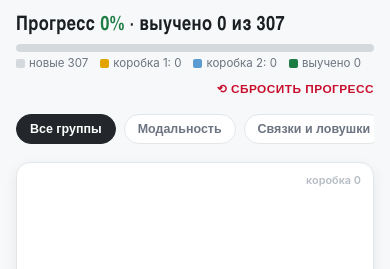
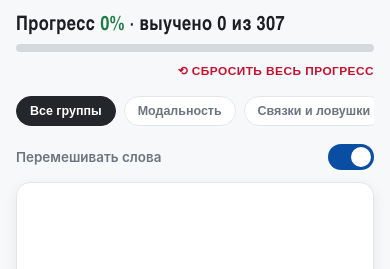
Before and after one commit to PAVELAVA/dgt-trainer, a plain HTML site: page advanced/index.html in a window 390 px wide. Shown: the part 116-385 px from the top of the page. Drawn offline with Linux system fonts and the light colour scheme.

Commit message:
fix: know=learned, shuffle toggle, per-group reset

```diff
--- a/advanced/index.html
+++ b/advanced/index.html
@@ -141,6 +141,13 @@
   }
   .filter-row{display:flex;gap:8px;overflow-x:auto;padding-bottom:8px;margin-bottom:10px;scrollbar-width:none}
   .filter-row::-webkit-scrollbar{display:none}
+  .order-row{display:flex;align-items:center;justify-content:space-between;gap:10px;font-size:.84rem;color:var(--muted);margin-bottom:12px;font-weight:600}
+  .switch{position:relative;display:inline-block;width:46px;height:26px;flex-shrink:0}
+  .switch input{opacity:0;width:0;height:0}
+  .slider{position:absolute;inset:0;background:#c9ced4;border-radius:26px;transition:.2s;cursor:pointer}
+  .slider::before{content:"";position:absolute;height:20px;width:20px;left:3px;top:3px;background:#fff;border-radius:50%;transition:.2s}
+  .switch input:checked + .slider{background:var(--blue)}
+  .switch input:checked + .slider::before{transform:translateX(20px)}
   .chip{
     flex-shrink:0;padding:7px 13px;border-radius:20px;border:1px solid var(--line);
     background:#fff;font-size:.78rem;font-weight:600;color:var(--muted);cursor:pointer;white-space:nowrap;
@@ -549,11 +556,12 @@
       if(Array.isArray(s.boxes) && s.boxes.length===WORDS.length) boxes = s.boxes;
       if(s.filter) filterGroup = s.filter;
       if(s.dir) qDir = s.dir;
+      if(typeof s.shuffle==='boolean') shuffleMode = s.shuffle;
     }
   }catch(e){ storageOK = false; }
 }
 function saveState(){
-  try{ localStorage.setItem(STORE_KEY, JSON.stringify({boxes, filter:filterGroup, dir:qDir, ts:Date.now()})); }
+  try{ localStorage.setItem(STORE_KEY, JSON.stringify({boxes, filter:filterGroup, dir:qDir, shuffle:shuffleMode, ts:Date.now()})); }
   catch(e){ storageOK = false; }
 }
 /* страховка: сохраняем при сворачивании/закрытии */
@@ -573,23 +581,16 @@
 }
 
 /* ===== Прогресс ===== */
-function progressHTML(){
-  const c=[0,0,0,0];
-  boxes.forEach(b=>c[b]++);
-  const n=WORDS.length;
-  const cols=['#d4d9de','#e2a400','#5a9bd4','#1c7c43'];
-  let segs='';
-  for(let i=0;i<4;i++) segs+=`<div class="seg" style="width:${(c[i]/n*100)}%;background:${cols[i]}"></div>`;
+function progressHTML(scoped){
+  const pool = WORDS.map((w,i)=>({...w,i})).filter(w=> !scoped || filterGroup==='all' || w.g===filterGroup);
+  const n=pool.length;
+  const known = pool.filter(w=>boxes[w.i]===3).length;
+  const pct = n? Math.round(known/n*100):0;
+  const inGroup = scoped && filterGroup!=='all';
   return `<div class="progress">
-    <div class="bigstat">Прогресс <b>${Math.round(boxes.reduce((s,b)=>s+b,0)/(3*n)*100)}%</b> · выучено ${c[3]} из ${n}</div>
-    <div class="bar">${segs}</div>
-    <div class="legend">
-      <span><i style="background:${cols[0]}"></i>новые ${c[0]}</span>
-      <span><i style="background:${cols[1]}"></i>коробка 1: ${c[1]}</span>
-      <span><i style="background:${cols[2]}"></i>коробка 2: ${c[2]}</span>
-      <span><i style="background:${cols[3]}"></i>выучено ${c[3]}</span>
-    </div>
-    <button class="reset-link" onclick="resetProgress()">⟲ Сбросить прогресс</button>
+    <div class="bigstat">${inGroup?GROUPS[filterGroup].name+': ':'Прогресс '}<b>${pct}%</b> · выучено ${known} из ${n}</div>
+    <div class="bar"><div class="seg" style="width:${pct}%;background:#1c7c43"></div><div class="seg" style="width:${100-pct}%;background:#d4d9de"></div></div>
+    <button class="reset-link" onclick="resetProgress()">⟲ Сбросить ${inGroup?'эту группу':'весь прогресс'}</button>
   </div>`;
 }
 
@@ -601,16 +602,14 @@
 }
 
 /* ===== Режим «Учить» ===== */
-let session=[], idx=0, flipped=false, filterGroup='all';
+let session=[], idx=0, flipped=false, filterGroup='all', shuffleMode=true;
 
 function buildSession(){
   let pool = WORDS.map((w,i)=>({...w,i}))
     .filter(w=> filterGroup==='all' || w.g===filterGroup);
-  // приоритет младшим коробкам; выученные (3) показываем редко
-  pool.sort((a,b)=> boxes[a.i]-boxes[b.i] || Math.random()-0.5);
-  const active = pool.filter(w=>boxes[w.i]<3);
-  session = (active.length? active : pool).slice(0,20);
-  shuffle(session);
+  let active = pool.filter(w=>boxes[w.i]<3);   // невыученные, в исходном порядке
+  if(shuffleMode) shuffle(active);             // ползунок включён — перемешать
+  session = filterGroup==='all' ? active.slice(0,20) : active;
   idx=0; flipped=false;
 }
 function shuffle(a){for(let i=a.length-1;i>0;i--){const j=Math.floor(Math.random()*(i+1));[a[i],a[j]]=[a[j],a[i]];}}
@@ -622,27 +621,26 @@
     ${Object.entries(GROUPS).map(([k,g])=>
       `<button class="chip ${filterGroup===k?'active':''}" onclick="setFilter('${k}')">${g.name}</button>`).join('')}
   </div>`;
+  const toggle = `<div class="order-row"><span>Перемешивать слова</span>
+    <label class="switch"><input type="checkbox" ${shuffleMode?'checked':''} onchange="toggleShuffle(this.checked)"><span class="slider"></span></label></div>`;
   if(!session.length || idx>=session.length){
     buildSession();
   }
-  const learned = boxes.filter(b=>b===3).length;
-  if(learned===WORDS.length && filterGroup==='all'){
-    v.innerHTML = progressHTML()+chips+`
+  if(!session.length){
+    v.innerHTML = progressHTML(true)+chips+toggle+`
       <div class="done-banner">
         <div class="sign-ok">✓</div>
-        <h2>Все слова выучены</h2>
-        <p>Прогоните режим «Тест» в обе стороны для закрепления.</p>
-        <button class="ghost-btn" onclick="resetProgress()">Сбросить прогресс</button>
+        <h2>${filterGroup==='all'?'Все слова выучены':'Группа выучена'}</h2>
+        <p>${filterGroup==='all'?'Прогоните режим «Тест» для закрепления.':'Выберите другую группу или сбросьте эту кнопкой «Сбросить» выше.'}</p>
       </div>`;
     return;
   }
   const w = session[idx];
   const g = GROUPS[w.g];
-  v.innerHTML = progressHTML()+chips+`
+  v.innerHTML = progressHTML(true)+chips+toggle+`
     <div class="card-zone">
       <div class="flashcard ${flipped?'flipped':''}" id="fc" onclick="flipCard()">
         <div class="face front">
-          <span class="boxbadge">коробка ${boxes[w.i]}</span>
           <span class="grouptag" style="background:${g.color}1a;color:${g.color}">${g.name}</span>
           <div class="word" style="font-size:${wsize(w.en,false)}">${w.en}</div>
           <div class="taphint">нажмите, чтобы перевернуть</div>
@@ -660,15 +658,15 @@
     <div class="session-info">Карточка ${idx+1} из ${session.length} в сессии</div>`;
 }
 function setFilter(g){filterGroup=g;session=[];saveState();renderLearn();}
+function toggleShuffle(on){shuffleMode=on;saveState();session=[];renderLearn();}
 function flipCard(){flipped=!flipped;
   document.getElementById('fc').classList.toggle('flipped',flipped);
   document.querySelectorAll('.answers button').forEach(b=>b.disabled=!flipped);
 }
 function answer(knew){
   const w=session[idx];
-  if(knew) boxes[w.i]=Math.min(3,boxes[w.i]+1);
-  else { boxes[w.i]=Math.max(0,boxes[w.i]-1);
-         session.push(w); } // вернётся в конец сессии
+  if(knew){ boxes[w.i]=3; }                 // «Знаю» — выучено, больше не появится
+  else { boxes[w.i]=0; session.push(w); }   // «Не знаю» — вернётся ещё раз
   saveState();
   idx++; flipped=false;
   if(idx>=session.length){ buildSession(); }
@@ -680,6 +678,7 @@
   document.body.appendChild(t);setTimeout(()=>t.remove(),2600);
 }
 function resetProgress(){
+  const scopeAll = filterGroup==='all';
   if(!resetArmed){
     resetArmed=true;
     document.querySelectorAll('.reset-link').forEach(b=>{
@@ -689,9 +688,12 @@
     return;
   }
   clearTimeout(resetTimer);resetArmed=false;
-  boxes=WORDS.map(()=>0); saveState(); session=[];
+  let cnt=0;
+  WORDS.forEach((w,i)=>{ if(scopeAll||w.g===filterGroup){ boxes[i]=0; cnt++; } });
+  saveState(); session=[];
   showTab('learn');
-  toast('Прогресс сброшен: все 307 слов снова новые');
+  toast(scopeAll ? ('Сброшено: все '+cnt+' слов снова новые')
+                 : ('Сброшена группа «'+GROUPS[filterGroup].name+'»: '+cnt+' слов'));
 }
 
 /* ===== Режим «Тест» ===== */
```
